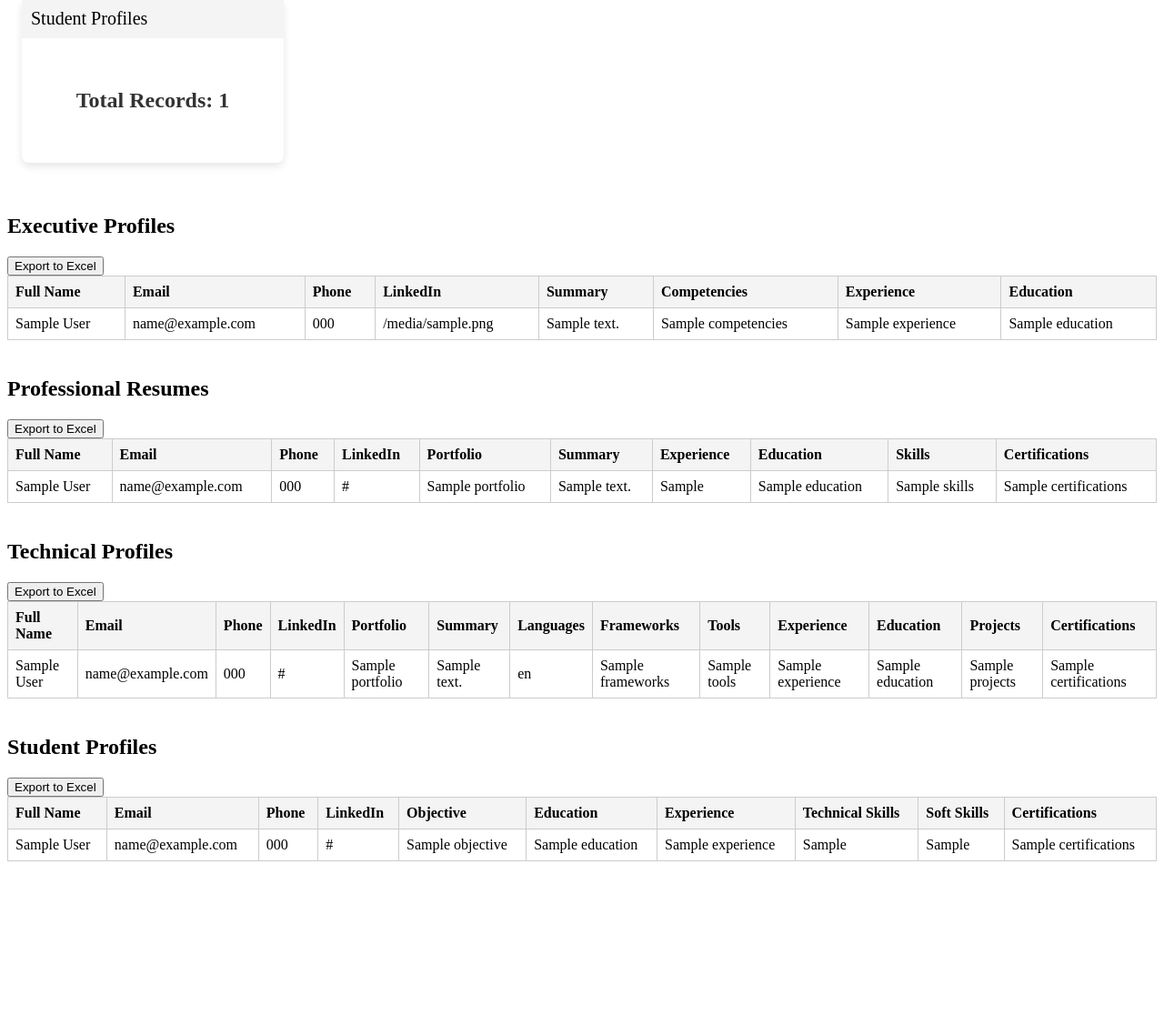
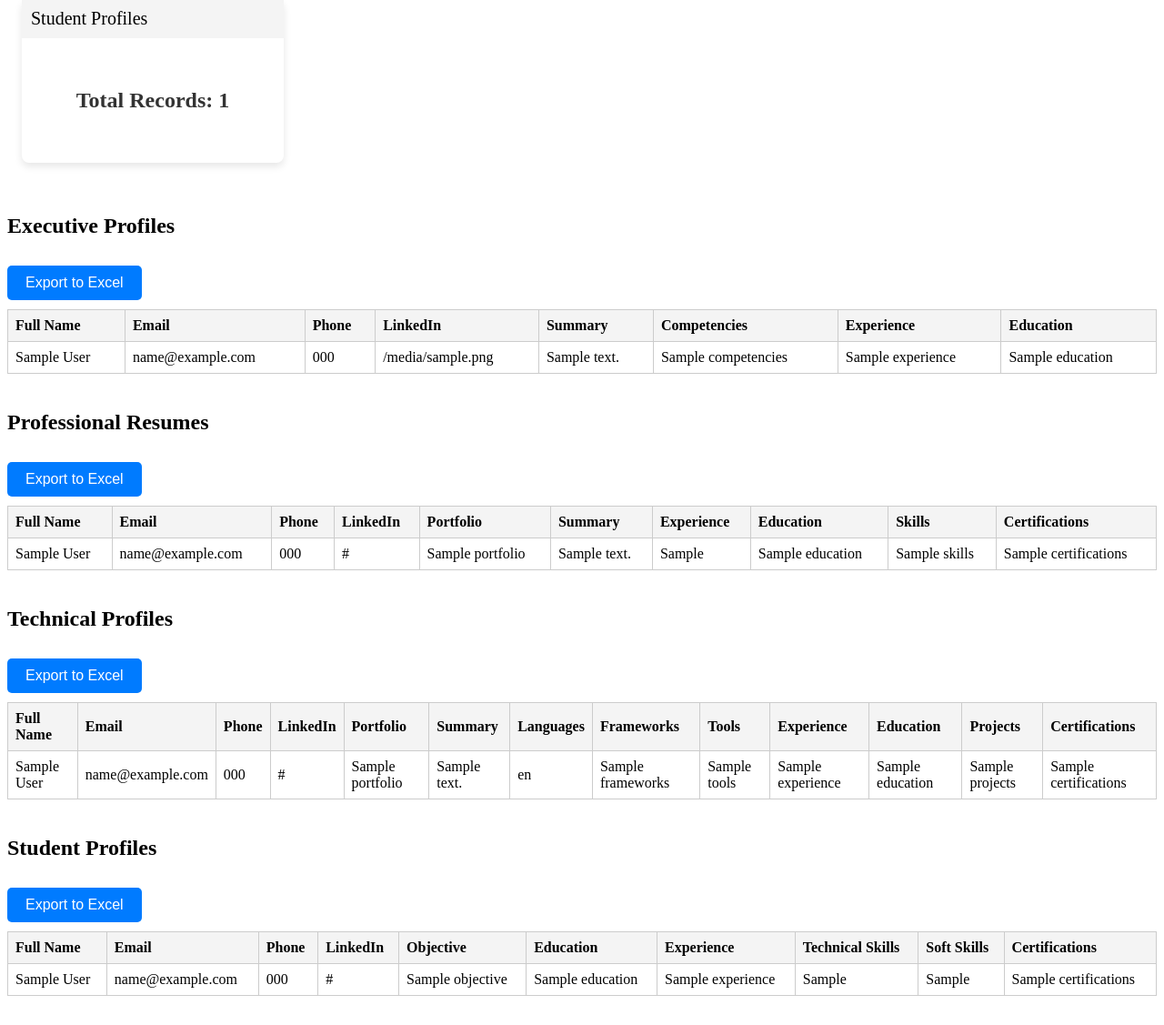
Before and after one commit to Praveen3226/Resume, a Flask app: template templates/dashboard_wp.html in a window 1280 px wide. Shown: the part 347-1474 px from the top of the page at 91% size. Before the commit the page ends 1294 px from the top, so only its background shows below. Run offline with Flask 3, Linux system fonts and the light colour scheme; the template is opened without the code that fills it: most values are stand-ins (such as "Sample title", 1, 10 or a date in 2020); some libraries are stand-ins or nearby versions.

Commit message:
Update dashboard_wp.html

```diff
--- a/templates/dashboard_wp.html
+++ b/templates/dashboard_wp.html
@@ -44,6 +44,21 @@
 
     .btn-danger:hover {
         background-color: #c82333;
+    }
+    .btn-primary.export-btn {
+        background-color: #007bff;
+        color: white;
+        padding: 10px 20px;
+        border: none;
+        border-radius: 5px;
+        font-size: 16px;
+        cursor: pointer;
+        transition: background-color 0.3s ease;
+        margin: 10px 0;
+    }
+
+    .btn-primary.export-btn:hover {
+        background-color: #0056b3;
     }
     </style>
 </head>
```
